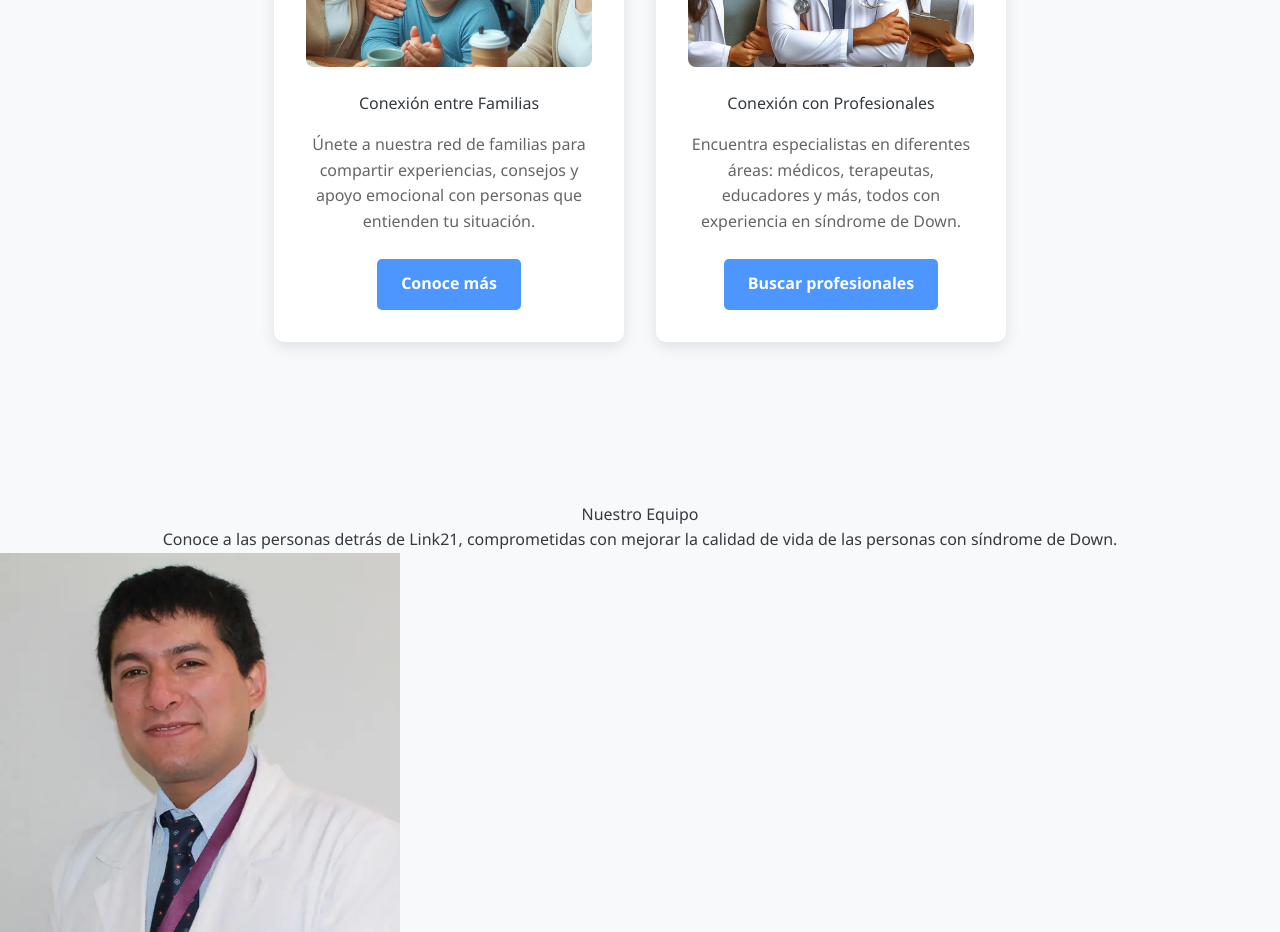
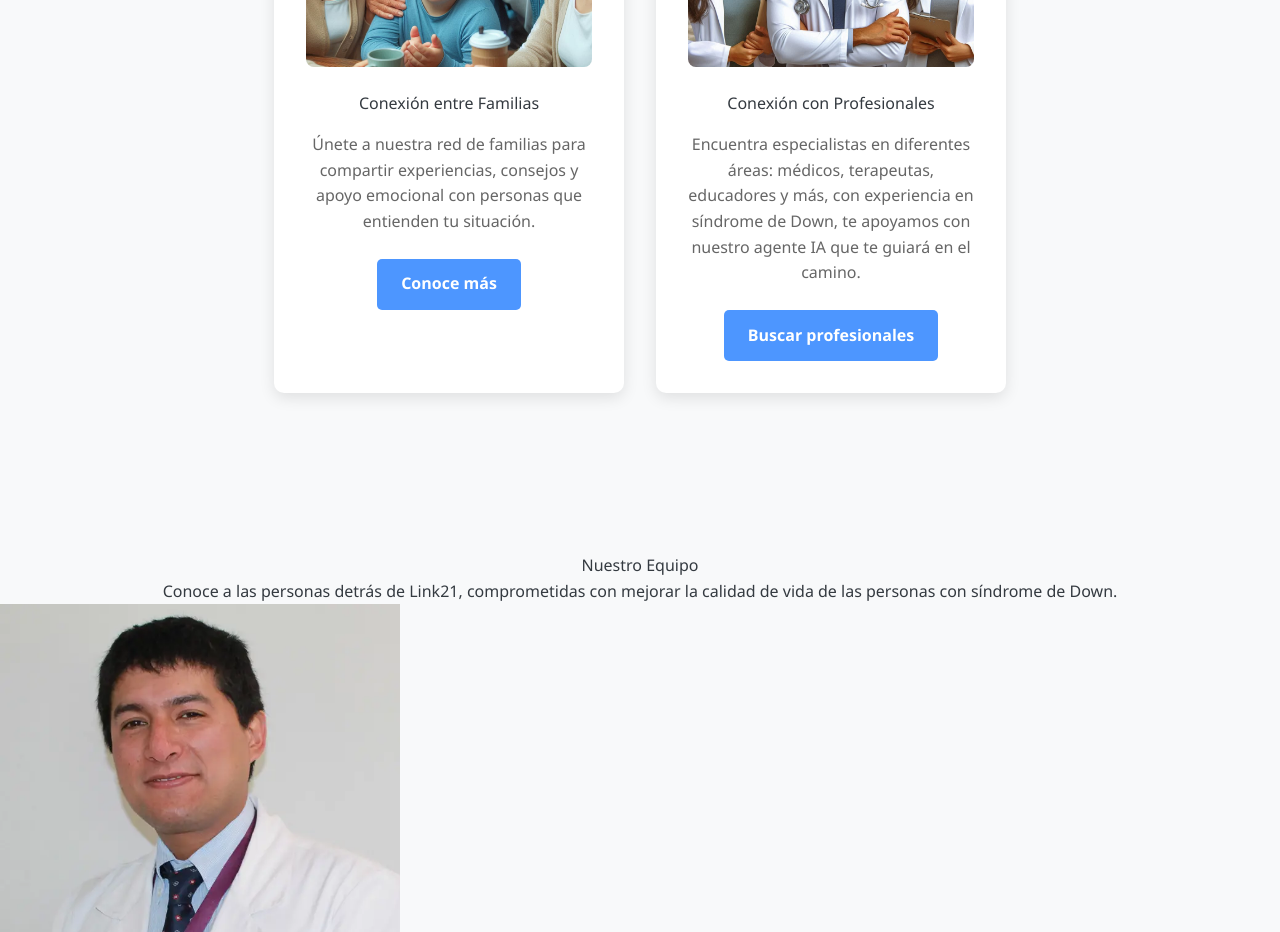
Before and after one commit to linax/link21, a Next.js app: page / in a window 1280 px wide. Shown: the part 1160-2092 px from the top of the page. Built offline with nearby package versions, Linux system fonts and the light colour scheme.

Commit message:
improving text

```diff
--- a/src/app/page.tsx
+++ b/src/app/page.tsx
@@ -93,7 +93,7 @@ export default function Home() {
             <div className="connect-option">
               <Image src="/equipo_medico.jpeg" alt="Profesionales de salud" width={400} height={400} />
               <h3>Conexión con Profesionales</h3>
-              <p>Encuentra especialistas en diferentes áreas: médicos, terapeutas, educadores y más, todos con experiencia en síndrome de Down.</p>
+              <p>Encuentra especialistas en diferentes áreas: médicos, terapeutas, educadores y más, con experiencia en síndrome de Down, te apoyamos con nuestro agente IA que te guiará en el camino.</p>
               <a href="#" className="btn">
                 Buscar profesionales
               </a>
```
